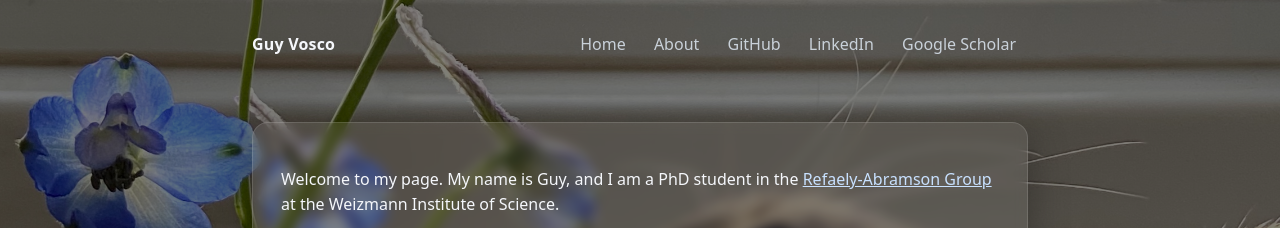
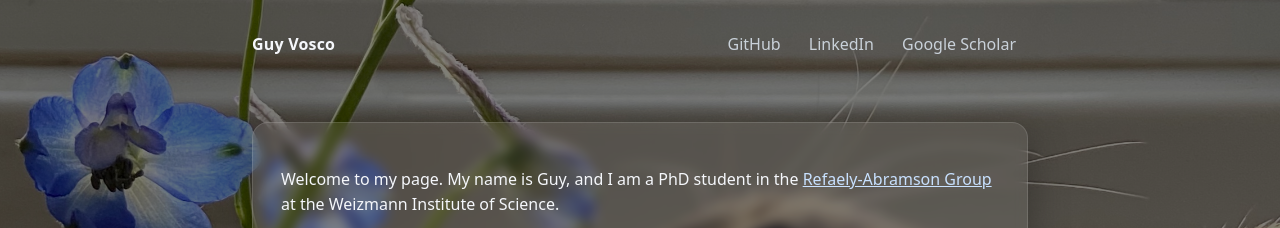
Before and after one commit to guyvosco/guyvosco.github.io, a Jekyll site: the page built from index.md, in a window 1280 px wide. Shown: the top 228 px of the page. Built offline with Jekyll 4.4.1, drawn with Linux system fonts in a browser that asks for light colours.

Commit message:
Update navigation links in default layout
Removed 'Home' and 'About' links from navigation.

```diff
--- a/_layouts/default.html
+++ b/_layouts/default.html
@@ -82,8 +82,6 @@
         <a href="{{ "/" | relative_url }}">{{ site.title }}</a>
       </div>
       <nav aria-label="Main">
-        <a href="{{ "/" | relative_url }}">Home</a>
-        <a href="{{ "/about/" | relative_url }}">About</a>
         <a href="{{ site.github }}">GitHub</a>
         <a href="{{ site.linkedin }}">LinkedIn</a>
         <a href="{{ site.google_scholar }}">Google Scholar</a>
```
